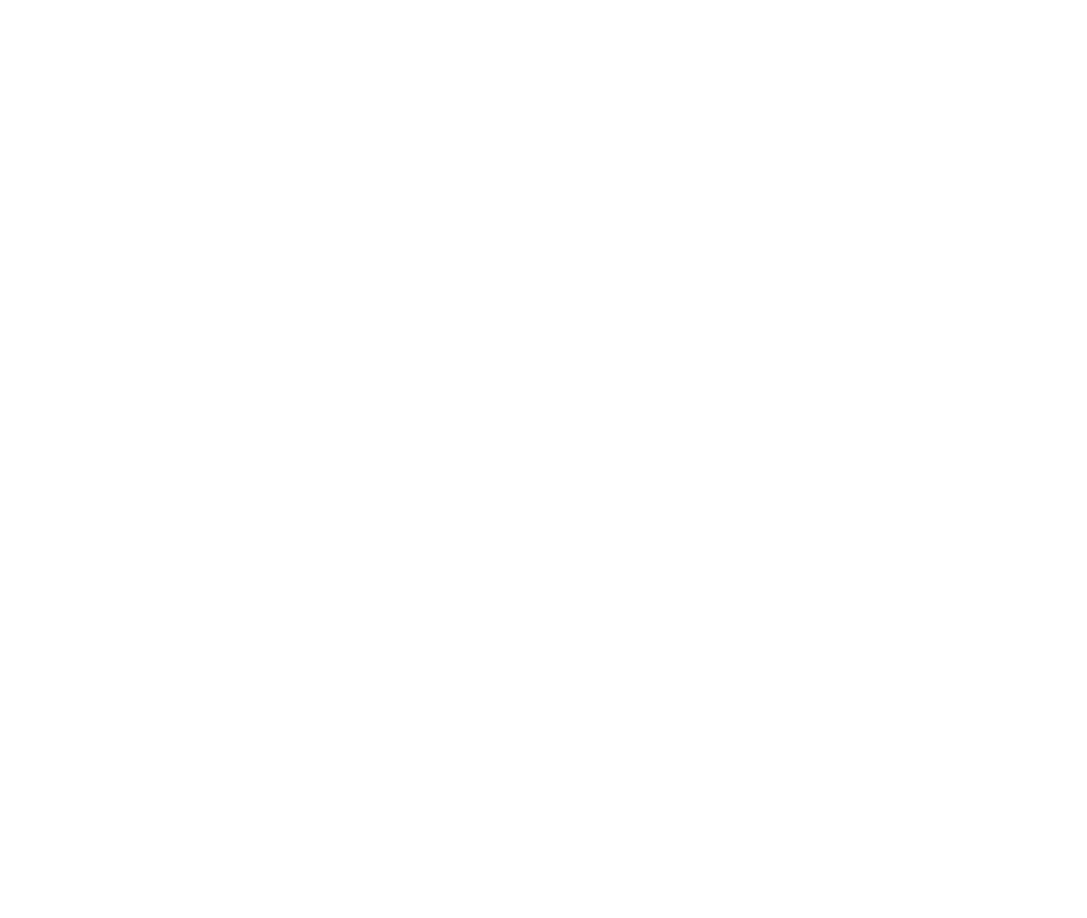
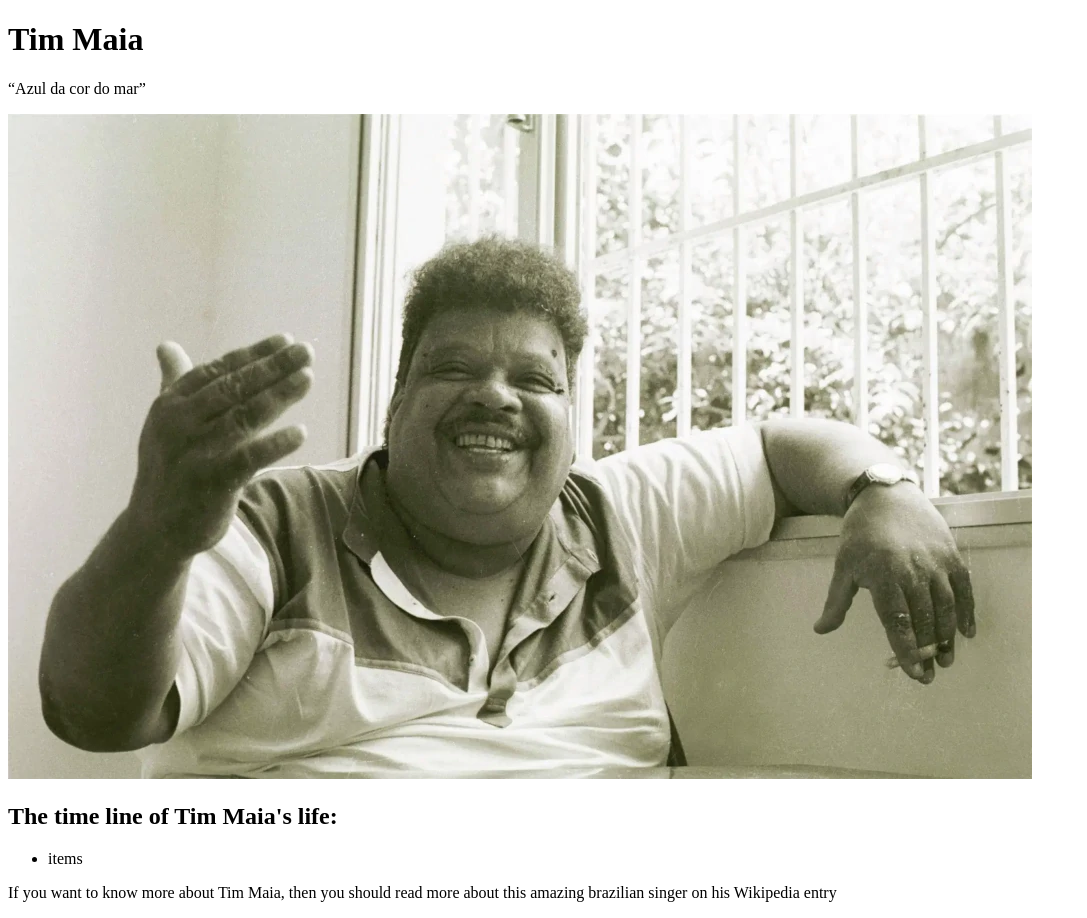
Before and after one commit to JoaoPi314/tribute_page, a plain HTML site: page index.html in a window 1280 px wide. Shown: the whole page, without its empty margins (0-1087 px from the left). Before the commit the page ends 800 px from the top, so only its background shows below. Drawn offline with Linux system fonts and the light colour scheme.

Commit message:
Adds main structure of the page

```diff
--- a/index.html
+++ b/index.html
@@ -3,7 +3,7 @@
 <head>
     <meta charset="UTF-8">
     <meta name="viewport" content="width=device-width, initial-scale=1.0">
-    <title>Document</title>
+    <title>Tribute to Tim Maia</title>
     <link rel="stylesheet" href="style.css">
 
 
@@ -13,5 +13,30 @@
     <!--Script para verificar se todos os testes passaram-->
     <script src="https://cdn.freecodecamp.org/testable-projects-fcc/v1/bundle.js"></script>
 
+
+    <header>
+        <h1>Tim Maia</h1>
+        <p><q>Azul da cor do mar</q></p>
+    </header>
+
+
+    <main id="main">
+        <img src="images/tim-maia-1024.webp" alt="Tim Maia smiling">
+
+        <section>
+            <h2>The time line of Tim Maia's life:</h2>
+            <ul>
+                <li>items</li>
+            </ul>
+        </section>
+
+    </main>
+
+
+    <footer>
+        <p>If you want to know more about Tim Maia, then you should read more about this amazing brazilian singer on his Wikipedia entry</p>
+
+    </footer>
+
 </body>
 </html>
```
Also changed, not shown: images/tim-maia-1024.webp (added), images/tim-maia.webp (added).
